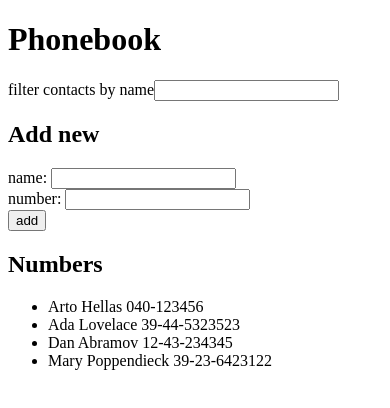
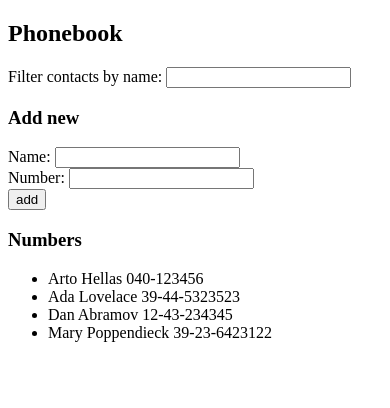
Before and after one commit to migmanu/fullstackopen_course, a React (Create React App) app in the folder part2/the_phonebook_app/: page / in a window 390 px wide. Shown: the top 408 px of the page. Built offline with nearby package versions, Linux system fonts and the light colour scheme.

Commit message:
the_phonebook_app completed up to exercise 2.10(step5)

```diff
--- a/part2/the_phonebook_app/src/App.js
+++ b/part2/the_phonebook_app/src/App.js
@@ -1,4 +1,7 @@
 import React, { useState } from 'react'
+import PersonForm from './components/PersonForm'
+import Filter from './components/Filter'
+import ShowPersons from './components/ShowPersons'
 
 const App = () => {
   const [ persons, setPersons ] = useState([
@@ -11,25 +14,6 @@ const App = () => {
   const [ newNumber, setNewNumber] = useState('')
   const [ search, setSearch ] = useState('')
   const [ toShow, setToShow] = useState(persons)
-
-
-  const addPerson = (event) => {
-    let names = persons.map(person => person.name)
-    event.preventDefault()
-
-    if (names.some((name) => name === newName)) {
-      return window.alert(`${newName} is already added to the phonebook`)
-    }
-
-    const personObject = {
-      name: newName,
-      number: newNumber
-    }
-    setPersons(persons.concat(personObject))
-    setNewName('')
-    setNewNumber('')
-    setToShow(toShow.concat(personObject))
-  }
 
   const handleNewName = (event) => {
     setNewName(event.target.value)
@@ -58,31 +42,14 @@ const App = () => {
 
   return (
     <div>
-      <h1>Phonebook</h1>
-      filter contacts by name<input value={search}
-      onChange={handleSearch}/>
-      <h2>Add new</h2>
-      <form onSubmit={addPerson}>
-        <div>
-          name: <input value={newName}
-          onChange={handleNewName} />
-        </div>
-        <div>
-          number: <input value={newNumber}
-          onChange={handleNewNumber} />
-        </div>
-        <div>
-          <button type="submit">add</button>
-        </div>
-      </form>
-      <h2>Numbers</h2>
-      <ul>
-         {toShow.map(entry =>
-          <li key={entry.name}>
-            {entry.name}  {entry.number}
-          </li>
-      )}
-      </ul>
+      <h2>Phonebook</h2>
+      <Filter search={search} handleSearch={handleSearch} />
+      <h3>Add new</h3>
+      <PersonForm persons={persons} setPersons={setPersons} newName={newName} setNewName={setNewName}
+        newNumber={newNumber} setNewNumber={setNewNumber} toShow={toShow} setToShow={setToShow}
+        handleNewName={handleNewName} handleNewNumber={handleNewNumber} />
+      <h3>Numbers</h3>
+      <ShowPersons toShow={toShow} />
     </div>
   )
 }
--- /dev/null
+++ b/part2/the_phonebook_app/src/components/Filter.js
@@ -0,0 +1,12 @@
+import React from 'react'
+
+const Filter = (props) => {
+    return(
+        <div>
+            Filter contacts by name: <input value={props.search}
+            onChange={props.handleSearch}/>
+        </div>
+    )
+}
+
+export default Filter
--- /dev/null
+++ b/part2/the_phonebook_app/src/components/PersonForm.js
@@ -0,0 +1,43 @@
+import React from 'react'
+
+const PersonForm = (props) => {
+
+    const addPerson = (event) => {
+        let names = props.persons.map(person => person.name)
+        event.preventDefault()
+
+        if (names.some((name) => name === props.newName)) {
+          return window.alert(`${props.newName} is already added to the phonebook`)
+        }
+
+        const personObject = {
+          name: props.newName,
+          number: props.newNumber
+        }
+        props.setPersons(props.persons.concat(personObject))
+        props.setNewName('')
+        props.setNewNumber('')
+        props.setToShow(props.toShow.concat(personObject))
+      }
+
+    return (
+      <div>
+        <form onSubmit={addPerson}>
+          <div>
+            Name: <input value={props.newName}
+            onChange={props.handleNewName} />
+          </div>
+          <div>
+            Number: <input value={props.newNumber}
+            onChange={props.handleNewNumber} />
+          </div>
+          <div>
+            <button type="submit">add</button>
+          </div>
+        </form>
+      </div>
+    )
+
+}
+
+export default PersonForm
--- /dev/null
+++ b/part2/the_phonebook_app/src/components/ShowPersons.js
@@ -0,0 +1,17 @@
+import React from 'react'
+
+const ShowPersons = (props) => {
+    return (
+        <div>
+            <ul>
+                {props.toShow.map(entry =>
+                    <li key={entry.name}>
+                        {entry.name}  {entry.number}
+                    </li>)
+                }
+            </ul>
+        </div>
+    )
+}
+
+export default ShowPersons
```
